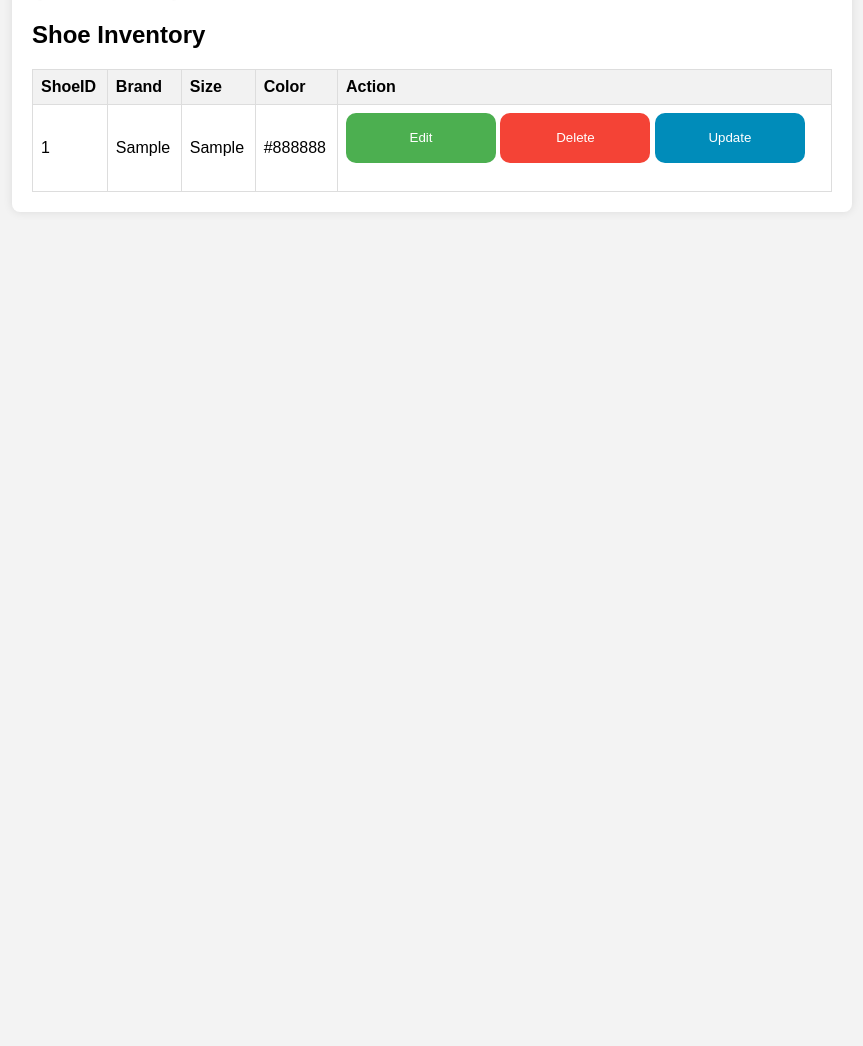
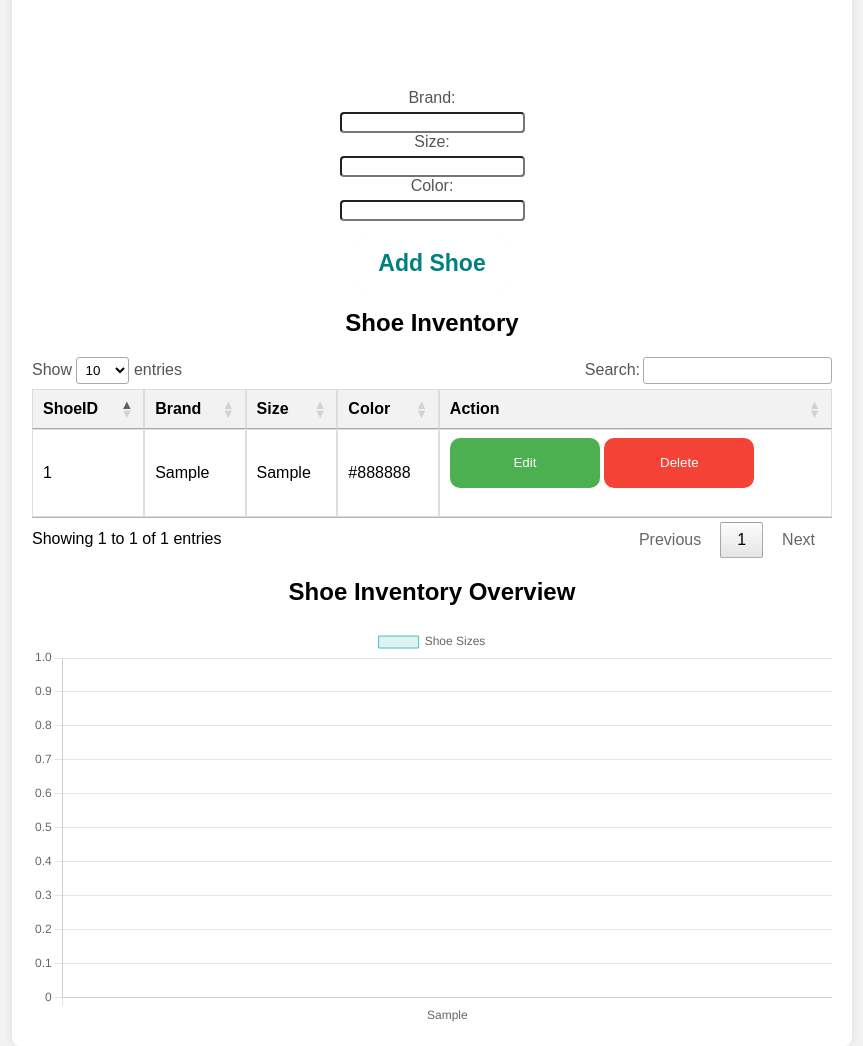
Before and after one commit to KiaraP15/ShoeStockInventory, a PHP site: page /Index.php in a window 1280 px wide. Shown: the part 349-1395 px from the top of the page, without its empty margins (208-1071 px from the left). Before the commit the page ends 541 px from the top, so only its background shows below. Run offline with PHP 8.4, Linux system fonts and the light colour scheme; tables that the repository leaves empty hold one stand-in row (values such as "Sample post"); some libraries are stand-ins or nearby versions.

Commit message:
modified code

```diff
--- a/Index.php
+++ b/Index.php
@@ -1,43 +1,26 @@
 <?php
-include 'add_shoe.php'; // Include the CRUD operations file
+include 'add_shoe.php';
 
-// Check if form is submitted for adding a new shoe
+$message = '';
+
 if ($_SERVER["REQUEST_METHOD"] == "POST" && isset($_POST["add_shoe"])) {
-    // Retrieve form data
     $brand = $_POST["brand"];
     $size = $_POST["size"];
     $color = $_POST["color"];
-    // Add shoe to database using the addShoe() function
     $shoe_id = addShoe($brand, $size, $color);
-    echo "New shoe added successfully with ID: $shoe_id";
+    $message = "New shoe added successfully with ID: $shoe_id";
 }
 
-// Check if form is submitted for deleting a shoe
+
 if ($_SERVER["REQUEST_METHOD"] == "POST" && isset($_POST["delete_shoe"])) {
-    // Retrieve shoe ID to delete
     $shoe_id = $_POST["shoe_id"];
-    // Delete shoe from database using the deleteShoe() function
     deleteShoe($shoe_id);
-    echo "Shoe deleted successfully";
+    $message = "Shoe deleted successfully";
 }
 
-// Check if form is submitted for updating a shoe
-if ($_SERVER["REQUEST_METHOD"] == "POST" && isset($_POST["update_shoe"])) {
-    // Retrieve form data
+
+if ($_SERVER["REQUEST_METHOD"] == "POST" && isset($_POST["edit_shoe"])) {
     $shoe_id = $_POST["shoe_id"];
-    $brand = $_POST["brand"];
-    $size = $_POST["size"];
-    $color = $_POST["color"];
-    // Update shoe information in the database using the updateShoe() function
-    updateShoe($shoe_id, $brand, $size, $color);
-    echo "Shoe information updated successfully";
-}
-
-// Check if form is submitted for editing a shoe
-if ($_SERVER["REQUEST_METHOD"] == "POST" && isset($_POST["edit_shoe"])) {
-    // Retrieve shoe ID to edit
-    $shoe_id = $_POST["shoe_id"];
-    // Redirect to edit page with shoe ID as parameter
     header("Location: edit.php?id=$shoe_id");
     exit();
 }
@@ -52,11 +35,43 @@ $shoes = getShoes();
     <meta name="viewport" content="width=device-width, initial-scale=1.0">
     <title>Shoe Stock System</title>
     <link rel="stylesheet" href="style.css">
+    <link rel="stylesheet" href="https://cdn.datatables.net/1.11.5/css/jquery.dataTables.min.css">
+    <script src="https://cdn.jsdelivr.net/npm/chart.js"></script>
+    <script src="https://code.jquery.com/jquery-3.6.0.min.js"></script>
+    <script src="https://cdn.datatables.net/1.11.5/js/jquery.dataTables.min.js"></script>
 </head>
+<style>
+        .container {
+            width: 80%;
+            margin: auto;
+            text-align: center;
+        }
+        .logo-container {
+            display: flex;
+            justify-content: space-between;
+            align-items: center;
+            margin-bottom: 20px;
+            margin: 100px;
+        }
+        .logo-container img {
+            height: 200px;
+        }
+        .logo-container h1 {
+            flex: 1;
+            text-align: center;
+            font-size: 2em;
+        }
+    </style>01
 <body>
     <div class="container">
-        <h1>Shoe Stock System</h1>
-        <h2>Add New Shoe</h2>
+        <div class="logo-container">
+            <img src="r.png" alt="Left Logo">
+        <h1>Shoe Inventory System</h1>
+            <img src="r.png" alt="Right Logo">
+         </div>
+        <?php if ($message): ?>
+            <p><?= $message ?></p>
+        <?php endif; ?>
         <form action="index.php" method="post">
             <label for="brand">Brand:</label>
             <input type="text" id="brand" name="brand" required><br>
@@ -64,6 +79,7 @@ $shoes = getShoes();
             <input type="text" id="size" name="size" required><br>
             <label for="color">Color:</label>
             <input type="text" id="color" name="color" required><br>
+            <br>
             <button class="button type1" type="submit" name="add_shoe">Add Shoe</button>
         </form>
 
@@ -79,28 +95,59 @@ $shoes = getShoes();
                 </tr>
             </thead>
             <tbody>
-                <?php foreach ($shoes as $shoe) { ?>
+                <?php foreach ($shoes as $shoe): ?>
                     <tr>
                         <td><?= $shoe['ShoeID'] ?></td>
                         <td><?= $shoe['Brand'] ?></td>
                         <td><?= $shoe['Size'] ?></td>
                         <td><?= $shoe['Color'] ?></td>
                         <td>
-                            <form action="index.php" method="post">
+                            <form action="index.php" method="post" style="display:inline-block;">
                                 <input type="hidden" name="shoe_id" value="<?= $shoe['ShoeID'] ?>">
-                                <input type="hidden" name="brand" value="<?= $shoe['Brand'] ?>">
-                                <input type="hidden" name="size" value="<?= $shoe['Size'] ?>">
-                                <input type="hidden" name="color" value="<?= $shoe['Color'] ?>">
                                 <button class="button edit-button" type="submit" name="edit_shoe">Edit</button>
+                            </form>
+                            <form action="index.php" method="post" style="display:inline-block;">
+                                <input type="hidden" name="shoe_id" value="<?= $shoe['ShoeID'] ?>">
                                 <button class="button delete-button" type="submit" name="delete_shoe">Delete</button>
-                                <button class="button update-button" type="submit" name="update_shoe">Update</button>
                             </form>
                         </td>
-
                     </tr>
-                <?php } ?>
+                <?php endforeach; ?>
             </tbody>
         </table>
+
+        <h2>Shoe Inventory Overview</h2>
+        <canvas id="inventoryChart"></canvas>
     </div>
+
+    <script>
+        $(document).ready(function() {
+            $('#inventoryTable').DataTable();
+
+            var ctx = document.getElementById('inventoryChart').getContext('2d');
+            var inventoryData = {
+                labels: <?php echo json_encode(array_column($shoes, 'Brand')); ?>,
+                datasets: [{
+                    label: 'Shoe Sizes',
+                    data: <?php echo json_encode(array_column($shoes, 'Size')); ?>,
+                    backgroundColor: 'rgba(75, 192, 192, 0.2)',
+                    borderColor: 'rgba(75, 192, 192, 1)',
+                    borderWidth: 1
+                }]
+            };
+
+            var inventoryChart = new Chart(ctx, {
+                type: 'bar',
+                data: inventoryData,
+                options: {
+                    scales: {
+                        y: {
+                            beginAtZero: true
+                        }
+                    }
+                }
+            });
+        });
+    </script>
 </body>
 </html>
```
